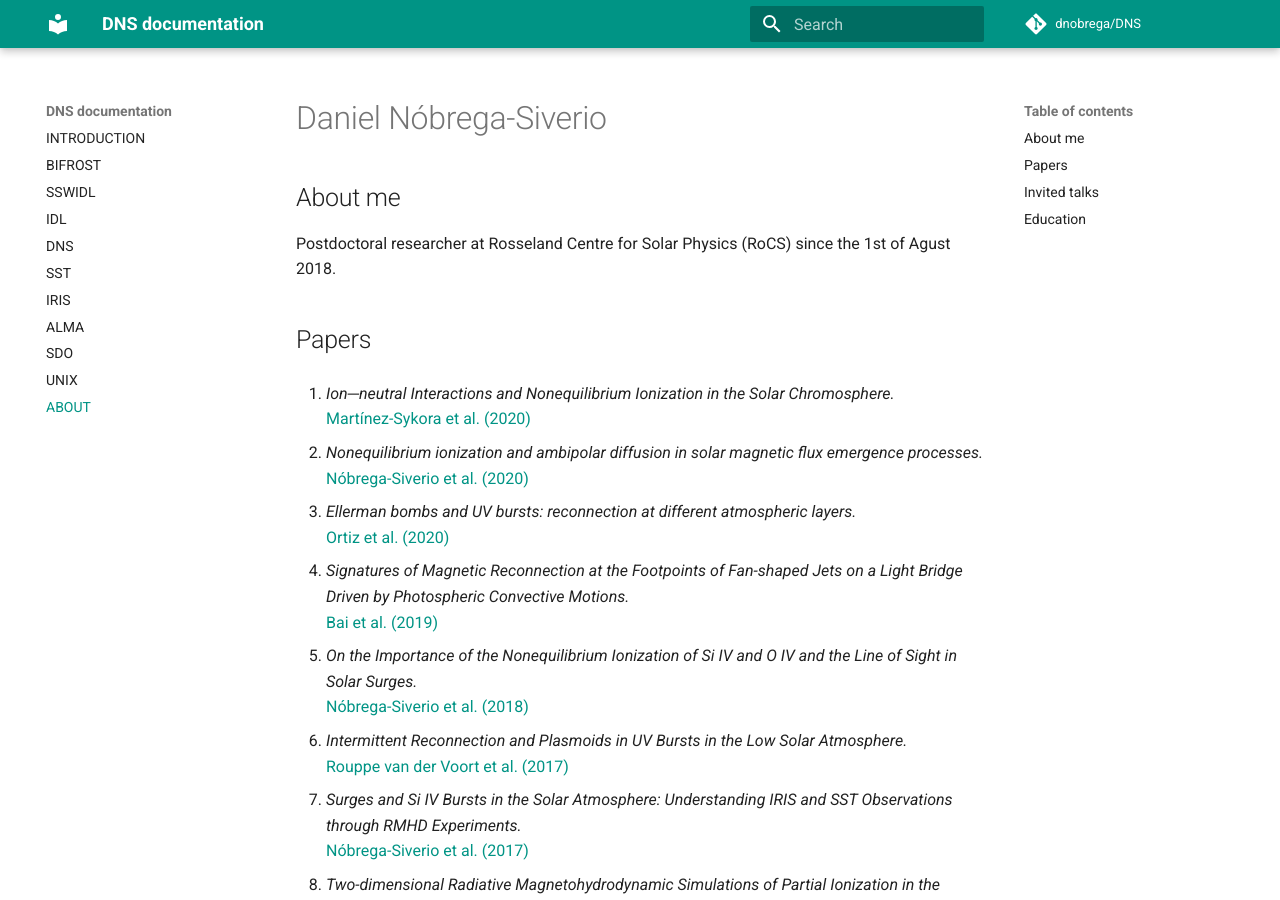
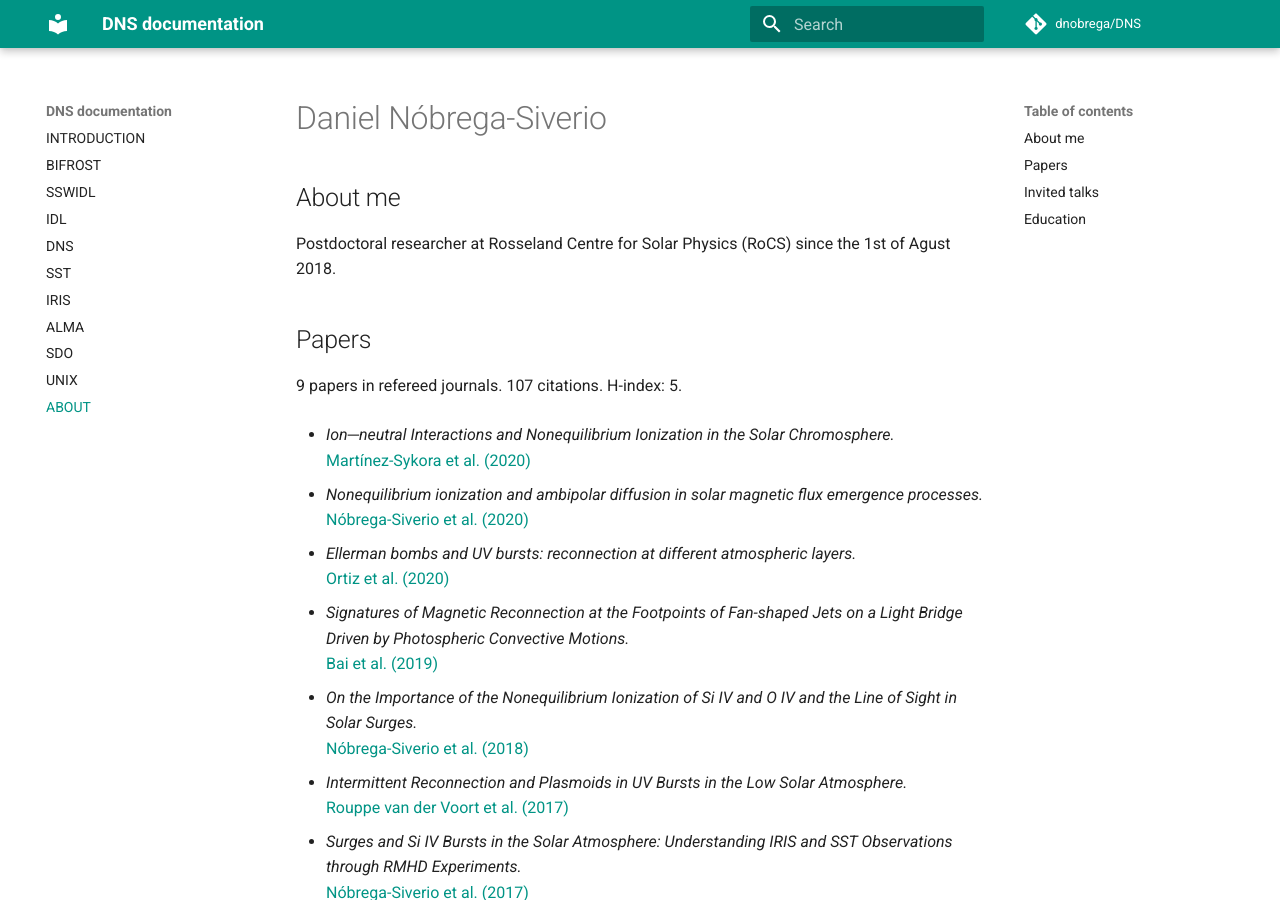
Before and after one commit to dnobrega/DNS, an MkDocs documentation site: the page built from docs/about.md, in a window 1280 px wide and 900 px high. Built offline with MkDocs 1.6.1 and Material for MkDocs 9.7.7, drawn with Linux system fonts in a browser that asks for light colours; comment, search, counter and statistics services are not loaded.

Commit message:
Update about.md

```diff
--- a/docs/about.md
+++ b/docs/about.md
@@ -9,7 +9,9 @@ since the 1st of Agust 2018.
 
 ## Papers
 
-9. _Ion─neutral Interactions and Nonequilibrium Ionization in the Solar Chromosphere._
+9 papers in refereed journals. 107 citations. H-index: 5.
+
+- _Ion─neutral Interactions and Nonequilibrium Ionization in the Solar Chromosphere._
 [Martínez-Sykora et al. (2020)](https://ui.adsabs.harvard.edu/abs/2020ApJ...889...95M/abstract)
 
 - _Nonequilibrium ionization and ambipolar diffusion in solar magnetic flux emergence processes._
```
